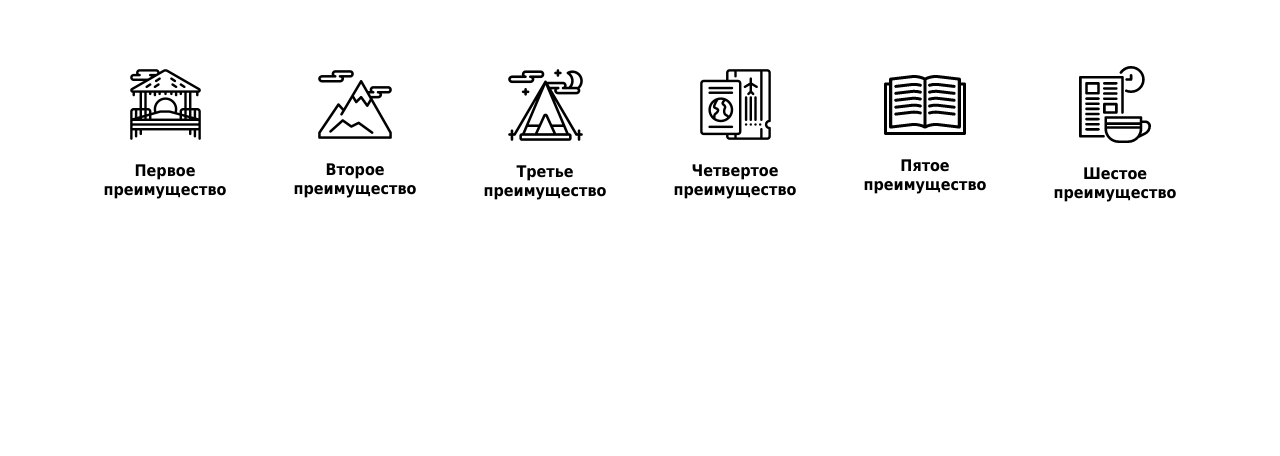
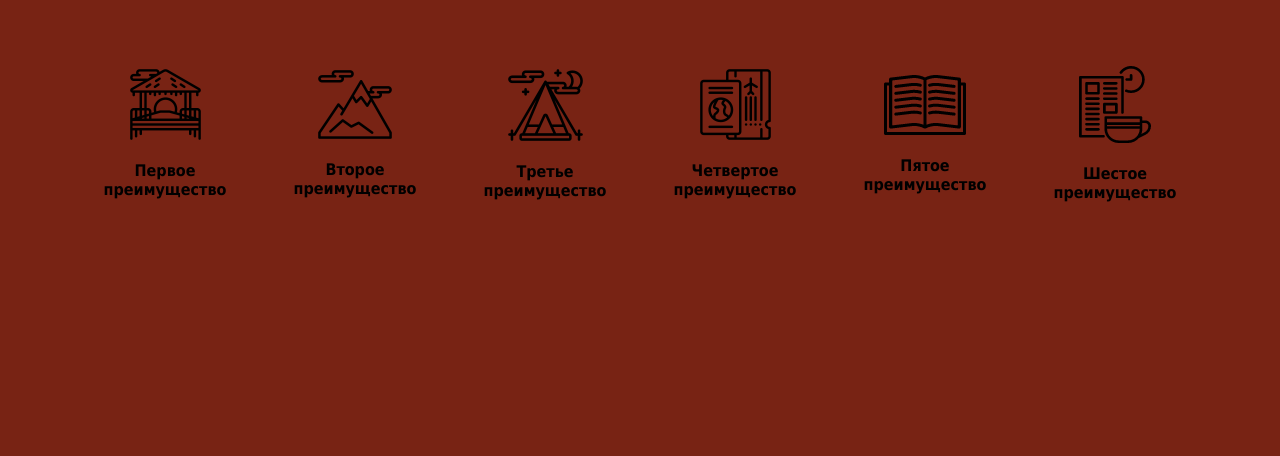
Before and after one commit to Kasper-developer/Bootstrap---Adaptive, a plain HTML site: page index.html in a window 1280 px wide. Shown: the part 344-800 px from the top of the page. Drawn offline with Linux system fonts and the light colour scheme.

Commit message:
Изменен фон на красный

```diff
--- a/css/style.css
+++ b/css/style.css
@@ -1,3 +1,7 @@
+body {
+	background-color: #782314;
+}
+
 .title {
 	margin-top: 300px;
 	display: flex;
```
